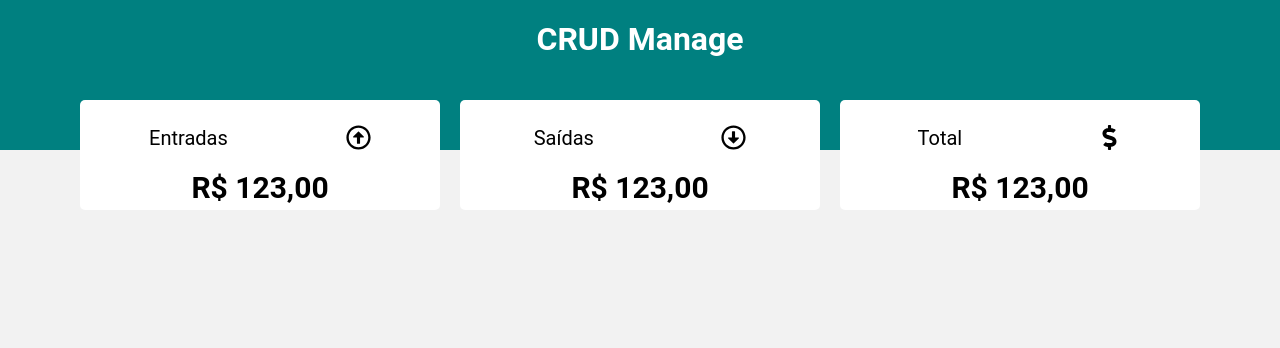
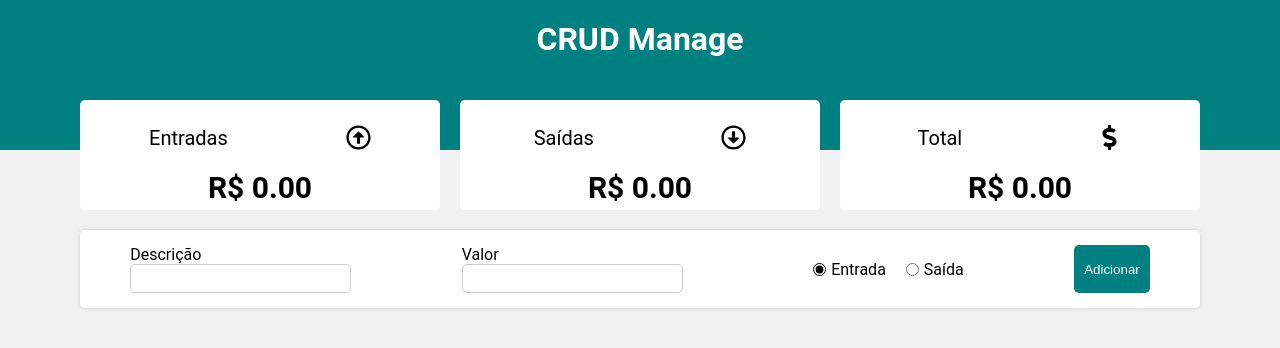
Before and after one commit to JoonMarion/finance-manage, a React (Create React App) app: page / in a window 1280 px wide. Shown: the top 348 px of the page. Built offline with nearby package versions, Linux system fonts and the light colour scheme.

Commit message:
feat: form

```diff
--- a/src/App.js
+++ b/src/App.js
@@ -1,13 +1,48 @@
-import React from 'react';
+import React, { useState, useEffect } from 'react';
 import GlobalStyle from './styles/global';
 import Header from './components/Header';
 import Resume from './components/Resume';
+import Form from './components/Form';
 
 const App = () => {
+    const data = localStorage.getItem('transactions');
+
+    const [transactionsList, setTransactionsList] = useState(data ? JSON.parse(data) : []);
+    const [income, setIncome] = useState(0);
+    const [expense, setExpense] = useState(0);
+    const [total, setTotal] = useState(0);
+
+    useEffect(() => {
+        const amountExpense = transactionsList
+            .filter((item) => item.expense)
+            .map((transaction) => Number(transaction.amount));
+
+        const amountIncome = transactionsList
+            .filter((item) => !item.expense)
+            .map((transaction) => Number(transaction.amount));
+
+        const expense = amountExpense.reduce((acc, curr) => acc + curr, 0).toFixed(2);
+        const income = amountIncome.reduce((acc, curr) => acc + curr, 0).toFixed(2);
+
+        const total = Math.abs(income - expense).toFixed(2);
+
+        setIncome(`R$ ${income}`);
+        setExpense(`R$ ${expense}`);
+        setTotal(`${Number(income) < Number(expense) ? '-' : ''}R$ ${total}`);
+    }, [transactionsList]);
+
+    const handleAdd = (transaction) => {
+        const newArrayTransaction = [...transactionsList, transaction];
+        setTransactionsList(newArrayTransaction);
+
+        localStorage.setItem('transactions', JSON.stringify(newArrayTransaction));
+    };
+
     return (
         <>
             <Header />
-            <Resume />
+            <Resume income={income} expense={expense} total={total} />
+            <Form handleAdd={handleAdd} />
             <GlobalStyle />
         </>
     );
--- /dev/null
+++ b/src/components/Form/index.js
@@ -0,0 +1,59 @@
+import React, { useState } from 'react';
+import * as C from './styles';
+
+const Form = () => {
+    const [desc, setDesc] = useState('');
+    const [amount, setAmount] = useState('');
+    const [isExpense, setIsExpense] = useState(true);
+
+    const generateID = () => Math.round(Math.random() * 1000);
+
+    const handleSave = ({ handleAdd }) => {
+        if (!desc || !amount) {
+            alert('Preencha todos os campos!');
+            return;
+        } else if (amount < 1) {
+            alert('Informe um valor positivo!');
+            return;
+        }
+
+        const transaction = {
+            id: generateID(),
+            desc: desc,
+            amount: amount,
+            expense: isExpense,
+        };
+
+        handleAdd(transaction);
+        setDesc('');
+        setAmount('');
+    };
+
+    return (
+        <C.Container>
+            <C.InputContent>
+                <C.Label>Descrição</C.Label>
+                <C.Input type="text" value={desc} onChange={(e) => setDesc(e.target.value)} />
+            </C.InputContent>
+            <C.InputContent>
+                <C.Label>Valor</C.Label>
+                <C.Input type="number" value={amount} onChange={(e) => setAmount(e.target.value)} />
+            </C.InputContent>
+            <C.RadioGroup>
+                <C.Input
+                    type="radio"
+                    id="rIncome"
+                    defaultChecked
+                    name="group1"
+                    onChange={() => setIsExpense(!isExpense)}
+                />
+                <C.Label htmlFor="rIncome">Entrada</C.Label>
+                <C.Input type="radio" id="rExpenses" name="group1" onChange={() => setIsExpense(!isExpense)} />
+                <C.Label htmlFor="rExpenses">Saída</C.Label>
+            </C.RadioGroup>
+            <C.Button onClick={handleSave}>Adicionar</C.Button>
+        </C.Container>
+    );
+};
+
+export default Form;
--- /dev/null
+++ b/src/components/Form/styles.js
@@ -0,0 +1,54 @@
+import styled from 'styled-components';
+
+export const Container = styled.div`
+    max-width: 1120px;
+    width: 98%;
+    margin: 20px auto;
+    padding: 15px 0px;
+
+    background-color: #fff;
+    box-shadow: 0px 0px 5px #ccc;
+    border-radius: 5px;
+
+    display: flex;
+    justify-content: space-around;
+    gap: 10px;
+
+    @media (max-width: 750px) {
+        display: grid;
+    }
+`;
+
+export const InputContent = styled.div`
+    display: flex;
+    flex-direction: column;
+`;
+
+export const Label = styled.label``;
+
+export const Input = styled.input`
+    outline: none;
+    border-radius: 5px;
+    padding: 5px 10px;
+    font-size: 15px;
+    border: 1px solid #ccc;
+`;
+
+export const RadioGroup = styled.div`
+    display: flex;
+    align-items: center;
+
+    input {
+        margin: 0px 5px 0px 20px;
+        accent-color: black;
+    }
+`;
+
+export const Button = styled.button`
+    padding: 5px 10px;
+    border: none;
+    border-radius: 5px;
+    cursor: pointer;
+    color: white;
+    background-color: teal;
+`;
--- a/src/components/Resume/index.js
+++ b/src/components/Resume/index.js
@@ -3,12 +3,12 @@ import * as C from './styles';
 import ResumeItem from '../ResumeItem';
 import { FaRegArrowAltCircleUp, FaRegArrowAltCircleDown, FaDollarSign } from 'react-icons/fa';
 
-const Resume = () => {
+const Resume = ({ income, expense, total }) => {
     return (
         <C.Container>
-            <ResumeItem title="Entradas" Icon={FaRegArrowAltCircleUp} value={123} />
-            <ResumeItem title="Saídas" Icon={FaRegArrowAltCircleDown} value={123} />
-            <ResumeItem title="Total" Icon={FaDollarSign} value={123} />
+            <ResumeItem title="Entradas" Icon={FaRegArrowAltCircleUp} value={income} />
+            <ResumeItem title="Saídas" Icon={FaRegArrowAltCircleDown} value={expense} />
+            <ResumeItem title="Total" Icon={FaDollarSign} value={total} />
         </C.Container>
     );
 };
--- a/src/components/ResumeItem/index.js
+++ b/src/components/ResumeItem/index.js
@@ -8,7 +8,7 @@ const ResumeItem = ({ title, Icon, value }) => {
                 <C.HeaderTitle>{title}</C.HeaderTitle>
                 <Icon />
             </C.Header>
-            <C.Total>{value.toLocaleString('pt-br', { style: 'currency', currency: 'BRL' })}</C.Total>
+            <C.Total>{value}</C.Total>
         </C.Container>
     );
 };
```
